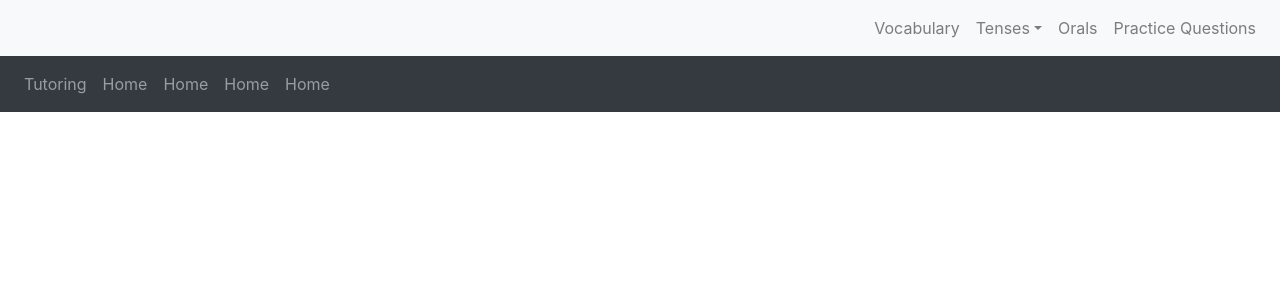
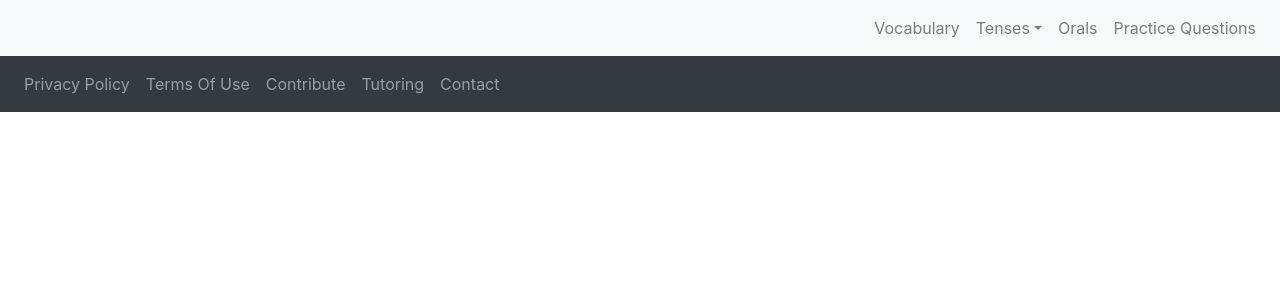
Before and after one commit to rxheem/cxc-espanol-app, a React app: page / in a window 1280 px wide. Shown: the top 300 px of the page. Built offline with nearby package versions, Linux system fonts and the light colour scheme.

Commit message:
Updated <footer />

```diff
--- a/src/views/Footer.js
+++ b/src/views/Footer.js
@@ -13,19 +13,19 @@ const Footer = props => {
       <Navbar bg='dark' variant='dark'>
         <Nav as='ul' style={centerNavStyle}>
           <Nav.Item as='li'>
+            <Nav.Link href='/privacy-policy/'>Privacy Policy</Nav.Link>
+          </Nav.Item>
+          <Nav.Item as='li'>
+            <Nav.Link href='/terms-of-use/'>Terms Of Use</Nav.Link>
+          </Nav.Item>
+          <Nav.Item as='li'>
+            <Nav.Link href='/contribute/'>Contribute</Nav.Link>
+          </Nav.Item>
+          <Nav.Item as='li'>
             <Nav.Link href='/tutoring/'>Tutoring</Nav.Link>
           </Nav.Item>
           <Nav.Item as='li'>
-            <Nav.Link href='/'>Home</Nav.Link>
-          </Nav.Item>
-          <Nav.Item as='li'>
-            <Nav.Link href='/'>Home</Nav.Link>
-          </Nav.Item>
-          <Nav.Item as='li'>
-            <Nav.Link href='/'>Home</Nav.Link>
-          </Nav.Item>
-          <Nav.Item as='li'>
-            <Nav.Link href='/'>Home</Nav.Link>
+            <Nav.Link href='/contact/'>Contact</Nav.Link>
           </Nav.Item>
         </Nav>
       </Navbar>
```
